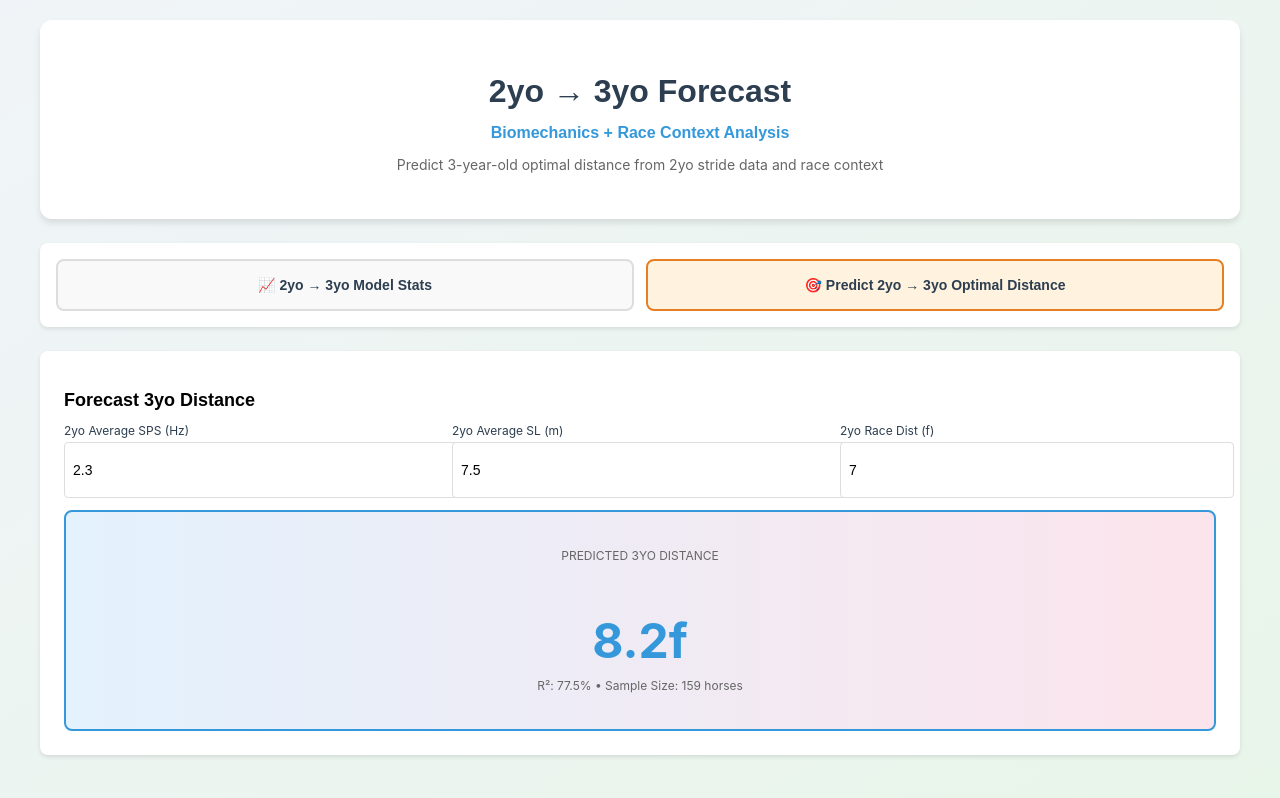
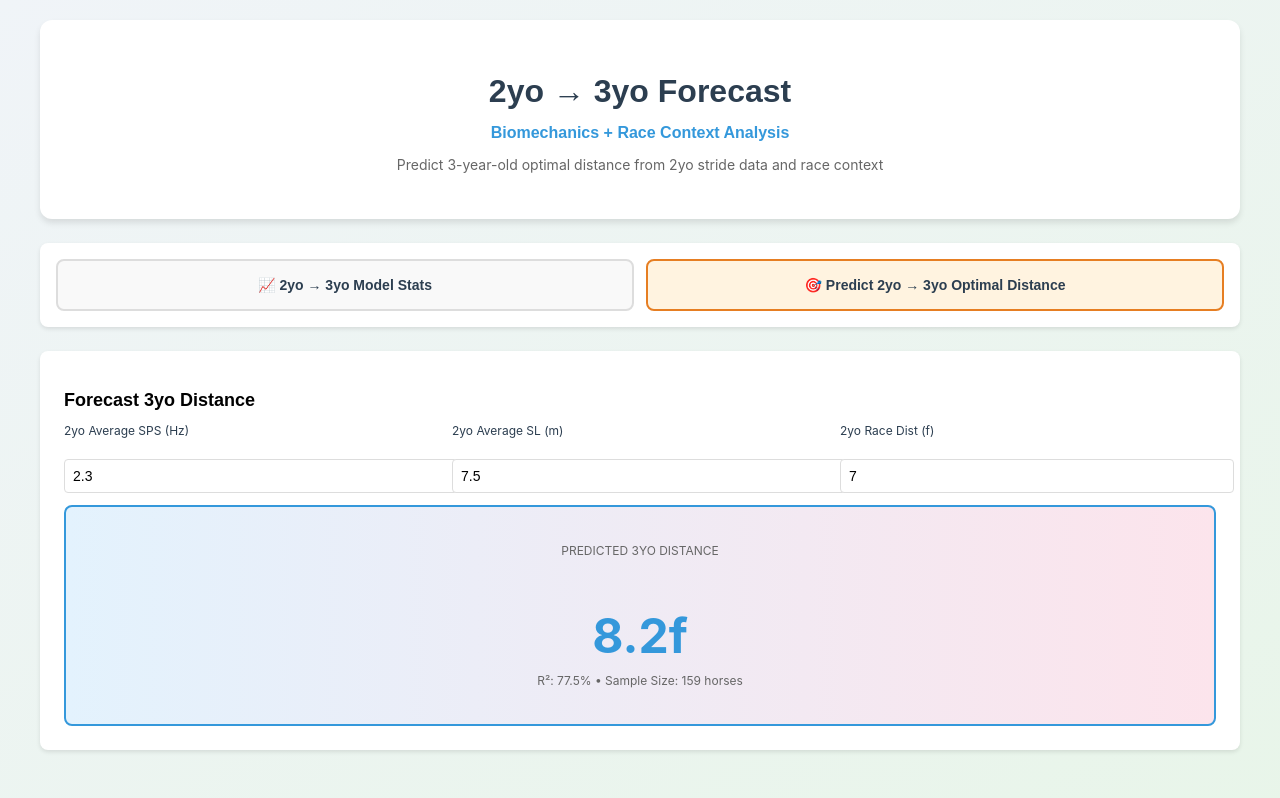
Before and after one commit to bet4bettor-svg/forecast-2yo-3yo, a React (Create React App) app: page / in a window 1280 px wide. Both pictures are taken after a click on the button "🎯 Predict 2yo → 3yo Optimal Distance". Shown: the top 798 px of the page. Built offline with nearby package versions, Linux system fonts and the light colour scheme.

Commit message:
fix label height alignment

```diff
--- a/src/App.js
+++ b/src/App.js
@@ -242,33 +242,33 @@ const statsForecast = useMemo(() => forecastData ? calculateForecastModelStats(f
               <>
                 <div style={{ display: 'grid', gridTemplateColumns: '1fr 1fr 1fr', gap: '12px', marginBottom: '12px' }}>
                   <div>
-                    <label style={{ display: 'block', fontSize: '12px', marginBottom: '4px', color: '#2C3E50' }}>2yo Average SPS (Hz)</label>
+                    <label style={{ display: 'block', fontSize: '12px', marginBottom: '4px', color: '#2C3E50', minHeight: '32px' }}>2yo Average SPS (Hz)</label>
                     <input
                       type="number"
                       step="0.01"
                       value={predictInputs.spsAvg2yo}
                       onChange={(e) => setPredictInputs({...predictInputs, spsAvg2yo: parseFloat(e.target.value)})}
-                      style={{ width: '100%', padding: '8px', border: '1px solid #ddd', borderRadius: '4px', fontSize: '14px', height: '38px' }}
+                      style={{ width: '100%', padding: '8px', border: '1px solid #ddd', borderRadius: '4px', fontSize: '14px' }}
                     />
                   </div>
                   <div>
-                    <label style={{ display: 'block', fontSize: '12px', marginBottom: '4px', color: '#2C3E50' }}>2yo Average SL (m)</label>
+                    <label style={{ display: 'block', fontSize: '12px', marginBottom: '4px', color: '#2C3E50', minHeight: '32px' }}>2yo Average SL (m)</label>
                     <input
                       type="number"
                       step="0.01"
                       value={predictInputs.slAvg2yo}
                       onChange={(e) => setPredictInputs({...predictInputs, slAvg2yo: parseFloat(e.target.value)})}
-                      style={{ width: '100%', padding: '8px', border: '1px solid #ddd', borderRadius: '4px', fontSize: '14px', height: '38px' }}
+                      style={{ width: '100%', padding: '8px', border: '1px solid #ddd', borderRadius: '4px', fontSize: '14px' }}
                     />
                   </div>
                   <div>
-                    <label style={{ display: 'block', fontSize: '12px', marginBottom: '4px', color: '#2C3E50' }}>2yo Race Dist (f)</label>
+                    <label style={{ display: 'block', fontSize: '12px', marginBottom: '4px', color: '#2C3E50', minHeight: '32px' }}>2yo Race Dist (f)</label>
                     <input
                       type="number"
                       step="0.5"
                       value={predictInputs.distance2yo}
                       onChange={(e) => setPredictInputs({...predictInputs, distance2yo: parseFloat(e.target.value)})}
-                      style={{ width: '100%', padding: '8px', border: '1px solid #ddd', borderRadius: '4px', fontSize: '14px', height: '38px' }}
+                      style={{ width: '100%', padding: '8px', border: '1px solid #ddd', borderRadius: '4px', fontSize: '14px' }}
                     />
                   </div>
                 </div>
```
